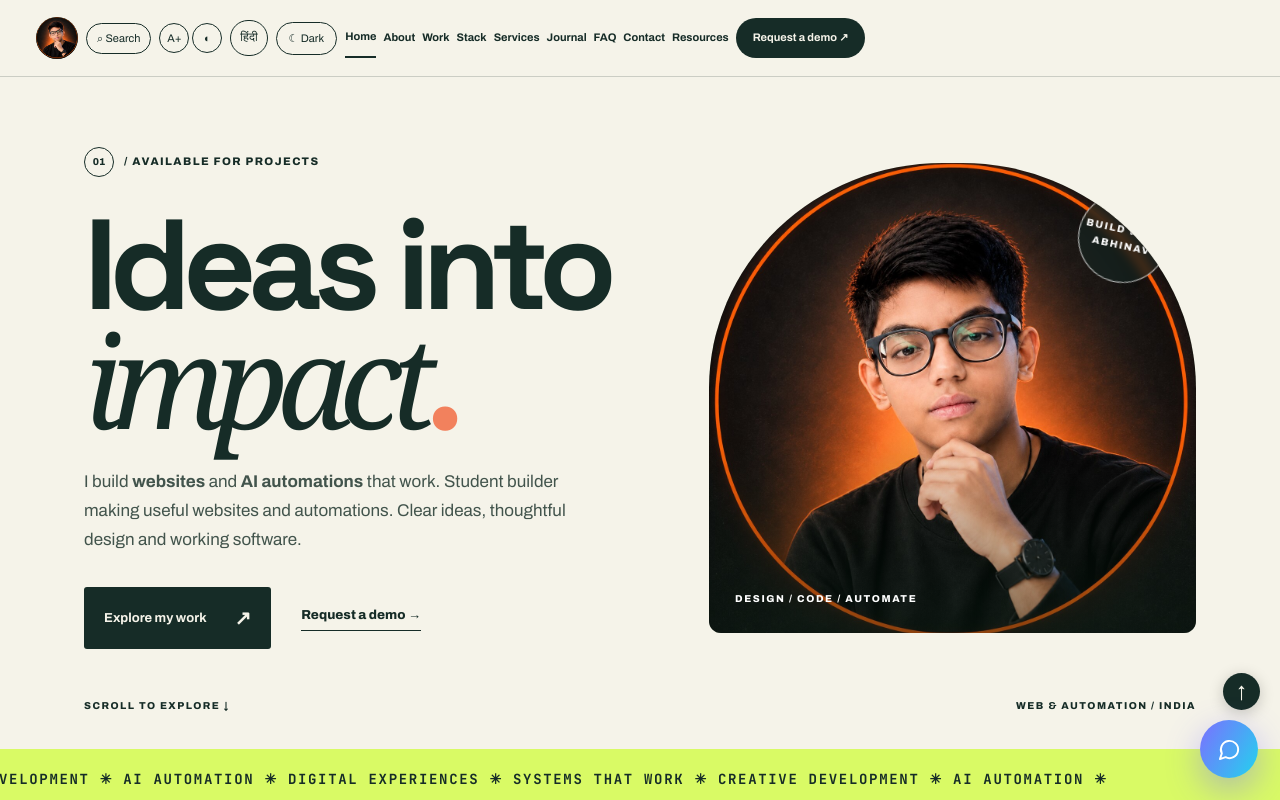
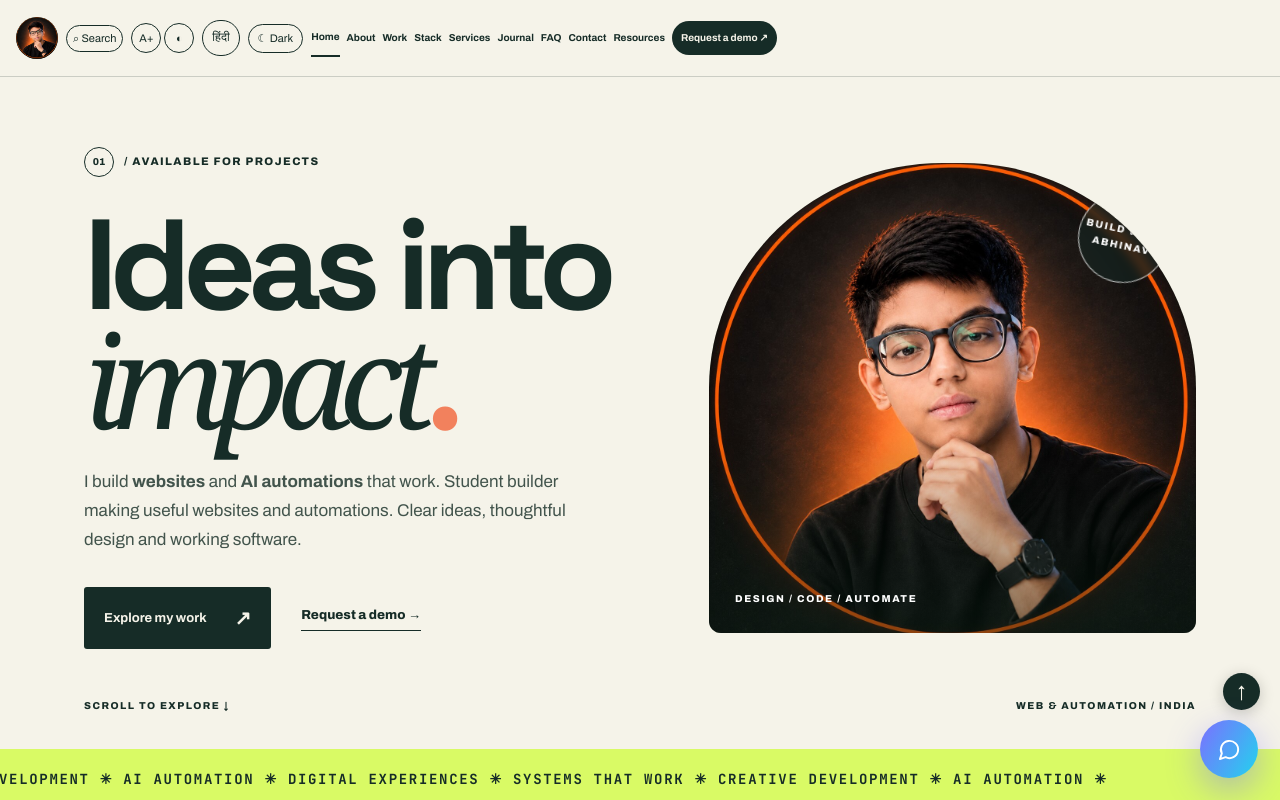
Before and after one commit to a83017083-lab/portfolio, a Next.js app: page / in a window 1280 px wide. Shown: the top 800 px of the page. Built offline with nearby package versions, Linux system fonts and the light colour scheme.

Commit message:
Separate project PDF link and tighten mid-width navigation

```diff
--- a/app/globals.css
+++ b/app/globals.css
@@ -809,3 +809,5 @@ footer span { font-family: var(--font-mono), monospace; font-size: 12px; color:
 @media(max-width:680px){.v2-language-link{padding:7px 9px;font-size:11px}.v2-hindi{padding-top:68px}}
 
 @media(min-width:701px) and (max-width:1300px){.v2-header-inner{gap:8px;padding-left:16px;padding-right:16px}.v2-nav{gap:7px}.v2-nav a{font-size:11px}.v2-logo{margin-right:0}.v2-logo>span:last-child{display:none}.v2-search-btn kbd{display:none}.v2-language-link{padding:7px 9px}}
+.v2-case-body a{display:inline-block;margin-right:18px;margin-top:10px}
+@media(min-width:701px) and (max-width:1300px){.v2-header-inner{max-width:100%;gap:8px}.v2-nav a{font-size:10px}.v2-theme-toggle{padding:7px 9px}.v2-search-btn{padding:6px}.v2-nav-action{padding:9px!important}}
```
